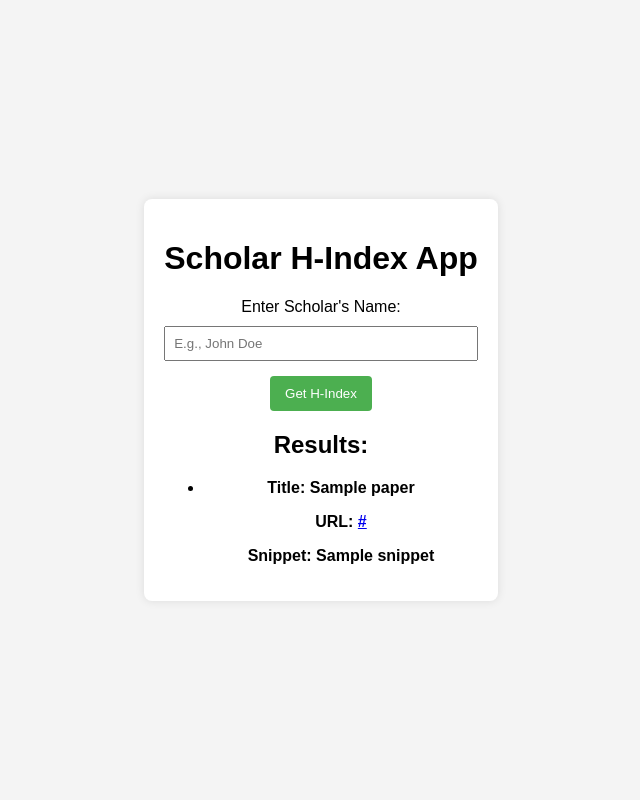
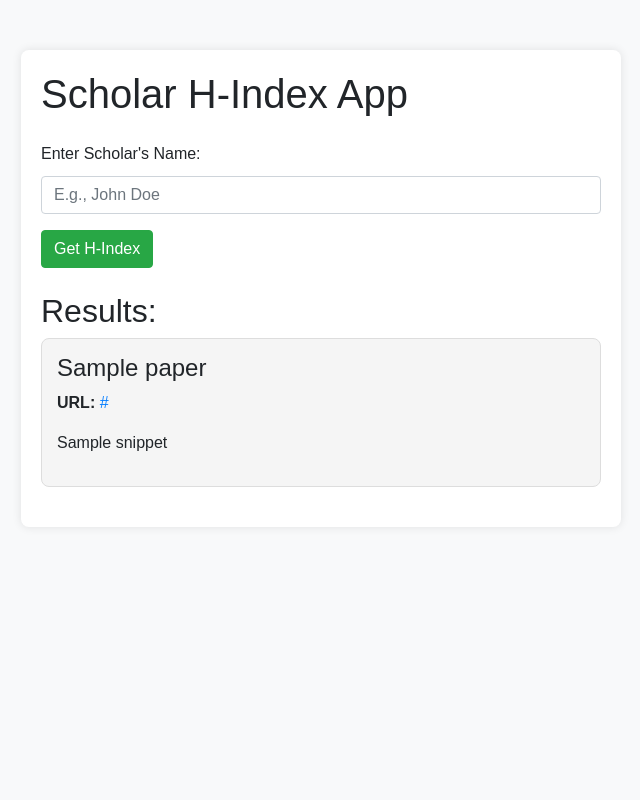
Before and after one commit to Vikranth3140/Scholar-Research-App, a Flask app: template templates/index.html in a window 1280 px wide. Shown: the whole page, without its empty margins (319-959 px from the left). Run offline with Flask 3, Linux system fonts and the light colour scheme; the template is opened without the code that fills it: most values are stand-ins (such as "Sample title", 1, 10 or a date in 2020); some libraries are stand-ins or nearby versions.

Commit message:
bootstrap clean ui

```diff
--- a/static/styles/styles.css
+++ b/static/styles/styles.css
@@ -1,17 +1,14 @@
 /* static/styles/styles.css */
+
 body {
-    font-family: Arial, sans-serif;
-    background-color: #f4f4f4;
-    margin: 0;
-    display: flex;
-    justify-content: center;
-    align-items: center;
-    height: 100vh;
+    font-family: 'Arial', sans-serif;
+    background-color: #f8f9fa;
 }
 
 .container {
-    text-align: center;
-    background-color: #fff;
+    max-width: 600px;
+    margin: 50px auto;
+    background-color: #ffffff;
     padding: 20px;
     border-radius: 8px;
     box-shadow: 0 0 10px rgba(0, 0, 0, 0.1);
@@ -30,7 +27,7 @@ input {
 }
 
 button {
-    background-color: #4caf50;
+    background-color: #28a745;
     color: #fff;
     padding: 10px 15px;
     border: none;
@@ -39,21 +36,31 @@ button {
 }
 
 button:hover {
-    background-color: #45a049;
+    background-color: #218838;
 }
 
 #result {
     margin-top: 20px;
-    font-weight: bold;
 }
 
-.result-chunk {
-    margin-top: 20px;
+ul {
+    list-style: none;
+    padding: 0;
 }
 
-.result-item {
-    border: 1px solid #ccc;
+li {
+    margin-bottom: 20px;
+    padding: 15px;
+    border: 1px solid #ddd;
     border-radius: 8px;
-    padding: 10px;
-    margin-bottom: 10px;
+    background-color: #f5f5f5;
 }
+
+a {
+    color: #007bff;
+    text-decoration: none;
+}
+
+a:hover {
+    text-decoration: underline;
+}
--- a/templates/index.html
+++ b/templates/index.html
@@ -3,38 +3,103 @@
 <head>
     <meta charset="UTF-8">
     <meta name="viewport" content="width=device-width, initial-scale=1.0">
-    <link rel="stylesheet" href="{{ url_for('static', filename='styles/styles.css') }}">
+    <link rel="stylesheet" href="https://stackpath.bootstrapcdn.com/bootstrap/4.3.1/css/bootstrap.min.css">
     <title>Scholar H-Index App</title>
+    <style>
+        body {
+            font-family: 'Arial', sans-serif;
+            background-color: #f8f9fa;
+        }
+
+        .container {
+            max-width: 600px;
+            margin: 50px auto;
+            background-color: #ffffff;
+            padding: 20px;
+            border-radius: 8px;
+            box-shadow: 0 0 10px rgba(0, 0, 0, 0.1);
+        }
+
+        label {
+            display: block;
+            margin-bottom: 10px;
+        }
+
+        input {
+            width: 100%;
+            padding: 8px;
+            margin-bottom: 15px;
+            box-sizing: border-box;
+        }
+
+        button {
+            background-color: #28a745;
+            color: #fff;
+            padding: 10px 15px;
+            border: none;
+            border-radius: 4px;
+            cursor: pointer;
+        }
+
+        button:hover {
+            background-color: #218838;
+        }
+
+        #result {
+            margin-top: 20px;
+        }
+
+        ul {
+            list-style: none;
+            padding: 0;
+        }
+
+        li {
+            margin-bottom: 20px;
+            padding: 15px;
+            border: 1px solid #ddd;
+            border-radius: 8px;
+            background-color: #f5f5f5;
+        }
+
+        a {
+            color: #007bff;
+            text-decoration: none;
+        }
+
+        a:hover {
+            text-decoration: underline;
+        }
+    </style>
 </head>
 <body>
     <div class="container">
-        <h1>Scholar H-Index App</h1>
+        <h1 class="mb-4">Scholar H-Index App</h1>
         <form action="/" method="post">
             <label for="scholarName">Enter Scholar's Name:</label>
-            <input type="text" id="scholarName" name="scholarName" placeholder="E.g., John Doe">
-            <button type="submit">Get H-Index</button>
+            <input type="text" id="scholarName" name="scholarName" placeholder="E.g., John Doe" class="form-control mb-3">
+            <button type="submit" class="btn btn-success">Get H-Index</button>
         </form>
         <div id="result">
             {% if paper_details %}
-                <h2>Results:</h2>
+                <h2 class="mt-4">Results:</h2>
                 <ul>
                     {% for paper in paper_details %}
                         <li>
-                            <p>Title: {{ paper['title'] }}</p>
-                            <p>URL: <a href="{{ paper['link'] }}" target="_blank">{{ paper['link'] }}</a></p>
-                            <p>Snippet: {{ paper['snippet'] }}</p>
+                            <h4>{{ paper['title'] }}</h4>
+                            <p><strong>URL:</strong> <a href="{{ paper['link'] }}" target="_blank">{{ paper['link'] }}</a></p>
+                            <p>{{ paper['snippet'] }}</p>
                             {% if 'cited_by' in paper['inline_links'] %}
-                                <p>Cited by: {{ paper['inline_links']['cited_by']['total'] }}</p>
-                                <p>Cited by link: <a href="{{ paper['inline_links']['cited_by']['link'] }}" target="_blank">{{ paper['inline_links']['cited_by']['link'] }}</a></p>
+                                <p><strong>Cited by:</strong> {{ paper['inline_links']['cited_by']['total'] }} | <a href="{{ paper['inline_links']['cited_by']['link'] }}" target="_blank">Cited by link</a></p>
                             {% endif %}
                             {% if 'related_pages_link' in paper %}
-                                <p>Related Pages: <a href="{{ paper['related_pages_link'] }}" target="_blank">{{ paper['related_pages_link'] }}</a></p>
+                                <p><strong>Related Pages:</strong> <a href="{{ paper['related_pages_link'] }}" target="_blank">{{ paper['related_pages_link'] }}</a></p>
                             {% endif %}
                         </li>
                     {% endfor %}
                 </ul>
             {% else %}
-                <p>No results found.</p>
+                <p class="mt-4">No results found.</p>
             {% endif %}
         </div>
     </div>
```
